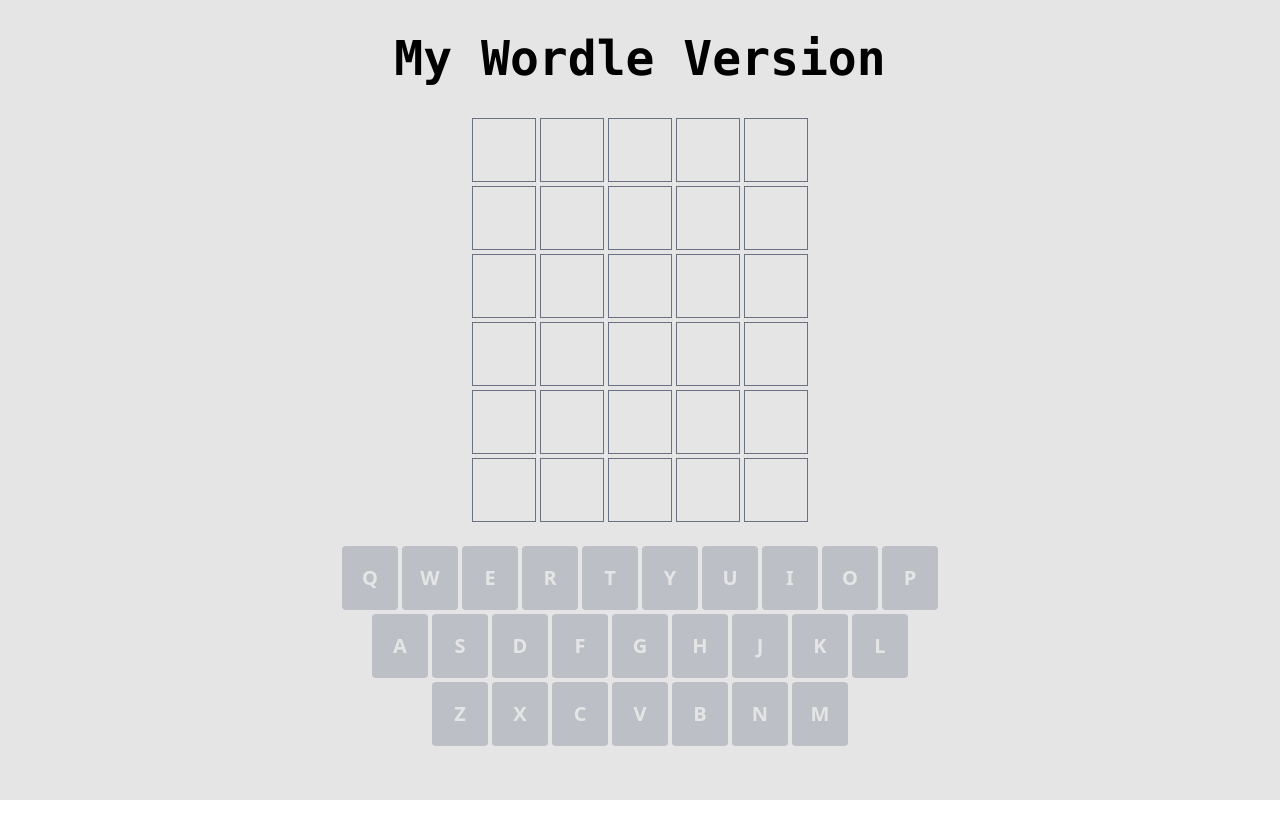
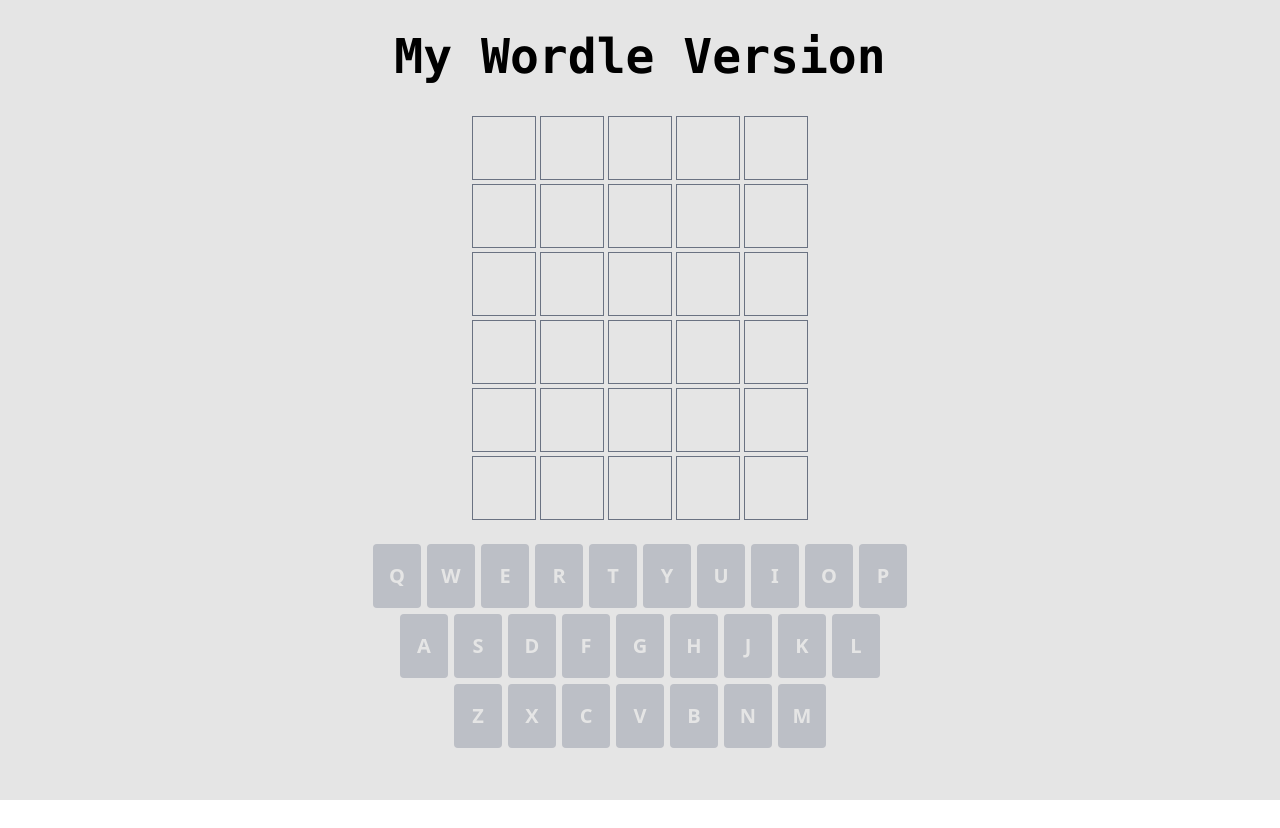
Before and after one commit to AdriBarda/my-wordle, a Vue app: page / in a window 1280 px wide. Built offline with nearby package versions, Linux system fonts and the light colour scheme; the HTML template or start-up script is replaced by a standard one; what @midudev/tailwind-animations would draw is missing.

Commit message:
adding animation on new correct guesses

```diff
--- a/src/components/CharacterHistory.vue
+++ b/src/components/CharacterHistory.vue
@@ -30,11 +30,11 @@
 </script>
 <template>
   <div class="w-full inline-flex">
-    <div class="w-full max-w-4xl flex flex-col items-center gap-1">
+    <div class="w-full max-w-4xl flex flex-col items-center gap-1.5">
       <div
         v-for="(row, rowIndex) in keyboardRows"
         :key="rowIndex"
-        class="flex justify-center gap-1 w-full"
+        class="flex justify-center gap-1.5 w-full"
       >
         <div
           v-for="char in row"
@@ -45,6 +45,11 @@
             visibleGuesses.length ? getKeyFeedback(char, visibleGuesses, answer) : null
           "
           :class="[
+            {
+              'animate-jelly animate-duration-400':
+                getKeyFeedback(char, visibleGuesses, answer) === 'correct' ||
+                getKeyFeedback(char, visibleGuesses, answer) === 'almost',
+            },
             'key bg-gray-300',
             'data-[letter-feedback=correct]:bg-green-500',
             'data-[letter-feedback=almost]:bg-yellow-500',
@@ -62,6 +67,6 @@
 @import 'tailwindcss';
 
 .key {
-  @apply flex justify-center items-center rounded select-none text-white font-semibold min-w-8 min-h-10 text-lg sm:w-14 sm:h-16 sm:text-xl;
+  @apply flex justify-center items-center rounded select-none text-white font-semibold min-w-8 min-h-11 text-lg sm:w-12 sm:h-16 sm:text-xl;
 }
 </style>
--- a/src/components/GuessInput.vue
+++ b/src/components/GuessInput.vue
@@ -49,7 +49,7 @@
     <input
       type="text"
       v-model="guessInProgress"
-      class="opacity-0 absolute"
+      class="opacity-0 absolute -z-10"
       :maxlength="WORD_SIZE"
       autofocus
       :disabled="disabled"
```
